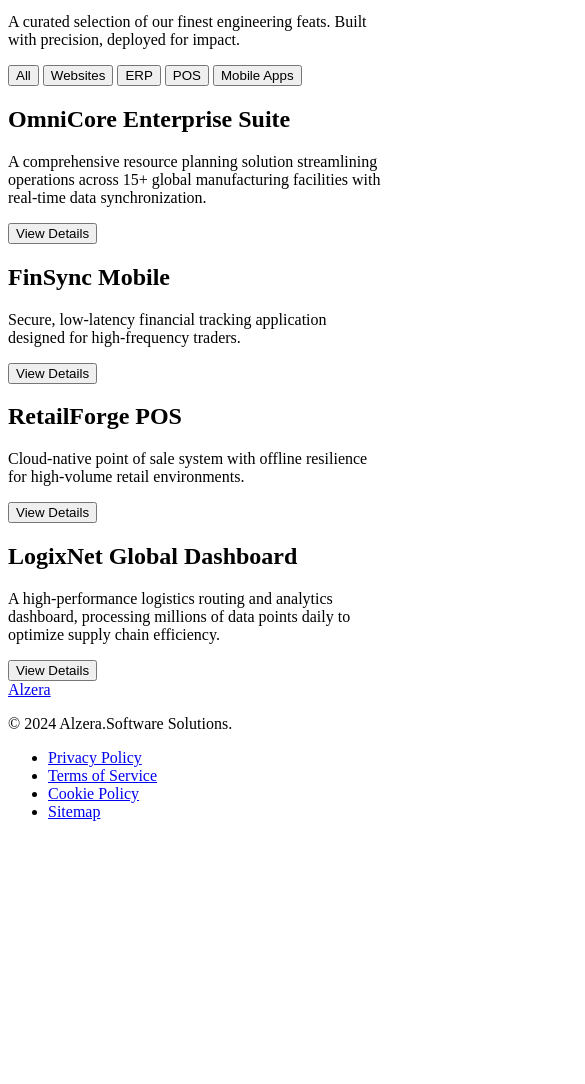
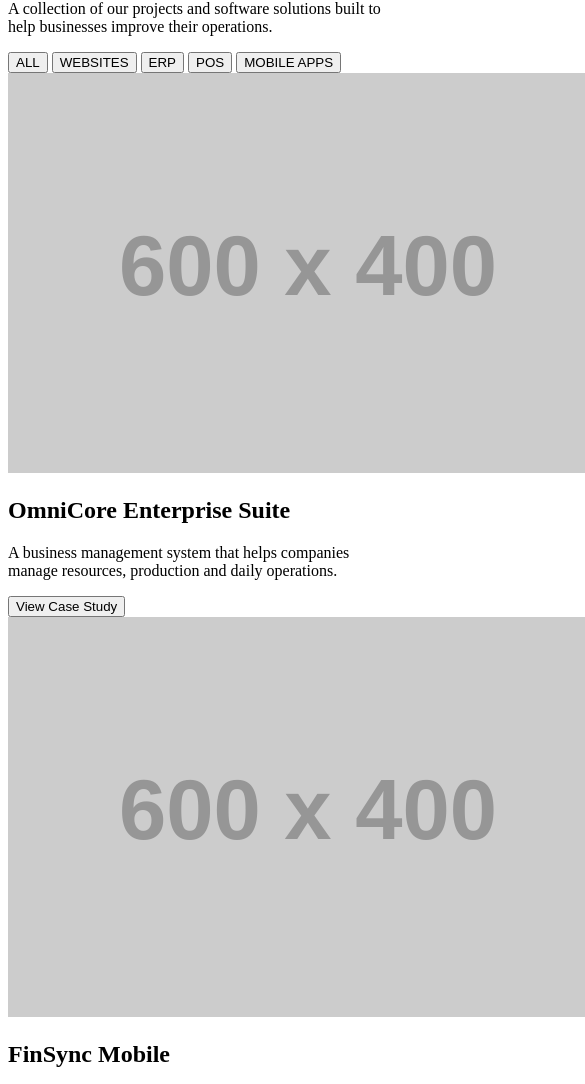
Before and after one commit to nathanzerfu-B/Company-Profile-Website, a plain HTML site: page Portfolio.html in a window 390 px wide. Shown: the part 233-1317 px from the top of the page, 585 px wide, since content can reach past the window. Before the commit the page ends 1070 px from the top, so only its background shows below. Drawn offline with Linux system fonts and the light colour scheme; placeholder pictures from the web are drawn by us.

Commit message:
Update Portfolio page

```diff
--- a/Portfolio.html
+++ b/Portfolio.html
@@ -1,16 +1,13 @@
-<doctype html="">
+<!doctype html>
 <html>
   <head>
-   <title>
-    Alzera Software Solutions
-   </title>
+    <title>Alzera Software Solutions</title>
   </head>
+
   <body>
-   <!-- NavBar -->
     <nav>
-    <a href="Home.html">
-     ALZERA
-    </a>
+      <a href="Home.html">ALZERA</a>
+
       <ul>
         <li><a href="index.html">Home</a></li>
         <li><a href="Portfolio.html">Portfolio</a></li>
@@ -18,125 +15,112 @@
         <li><a href="About.html">About</a></li>
         <li><a href="Contact.html">Contact</a></li>
       </ul>
+
       <a href="Contact.html">GET A QUOTE</a>
     </nav>
-   <!-- Main Content Canvas -->
-   <main>
-    <!-- Header Section -->
-    <header>
+
     <div>
-      <h1>
-       Featured
-       <span>
-        Work
-       </span>
-      </h1>
+      <section>
+        <h1>Featured <span>Work</span></h1>
+
         <p>
-       A curated selection of our finest engineering feats. Built with precision, deployed for impact.
+          A collection of our projects and software solutions built to help
+          businesses improve their operations.
         </p>
+
+        <div>
+          <button>ALL</button>
+          <button>WEBSITES</button>
+          <button>ERP</button>
+          <button>POS</button>
+          <button>MOBILE APPS</button>
         </div>
-     <!-- Filters -->
-     <div>
-      <button>
-       All
-      </button>
-      <button>
-       Websites
-      </button>
-      <button>
-       ERP
-      </button>
-      <button>
-       POS
-      </button>
-      <button>
-       Mobile Apps
-      </button>
+      </section>
+
+      <div class="projects">
+        <div class="project">
+          <img src="https://via.placeholder.com/600x400" alt="Project Image" />
+
+          <h2>OmniCore Enterprise Suite</h2>
+
+          <p>
+            A business management system that helps companies manage resources,
+            production and daily operations.
+          </p>
+
+          <button>View Case Study</button>
         </div>
-    </header>
-       <h2>
-        OmniCore Enterprise Suite
-       </h2>
+
+        <div class="project">
+          <img src="https://via.placeholder.com/600x400" alt="Project Image" />
+
+          <h2>FinSync Mobile</h2>
+
           <p>
-        A comprehensive resource planning solution streamlining operations across 15+ global manufacturing facilities with real-time data synchronization.
+            A mobile application designed for financial tracking and information
+            management.
           </p>
-       <div>
-        <button>
-         View Details
-        </button>
+
+          <button>View Project</button>
+        </div>
+
+        <div class="project">
+          <img src="https://via.placeholder.com/600x400" alt="Project Image" />
+
+          <h2>RetailForge POS</h2>
+
+          <p>
+            A point of sale system created for shops and businesses to manage
+            sales and inventory.
+          </p>
+
+          <button>View Details</button>
+        </div>
+
+        <div class="project">
+          <img src="https://via.placeholder.com/600x400" alt="Project Image" />
+
+          <h2>LogixNet Global Dashboard</h2>
+
+          <p>
+            A dashboard system that provides reports, analytics and business
+            information.
+          </p>
+
+          <button>View Details</button>
         </div>
       </div>
-     </article>
-       <h2>
-        FinSync Mobile
-       </h2>
-       <p>
-        Secure, low-latency financial tracking application designed for high-frequency traders.
-       </p>
+    </div>
+
+    <footer>
       <div>
-        <button>
-         View Details
-        </button>
+        <div>
+          <h3>CONNECT</h3>
+
+          <p>hello@alzera.com</p>
+
+          <p>Addis Ababa, Ethiopia</p>
         </div>
       </div>
-       <h2>
-        RetailForge POS
-       </h2>
-       <p>
-        Cloud-native point of sale system with offline resilience for high-volume retail environments.
-       </p>
+
       <div>
-        <button>
-         View Details
-        </button>
-       </div>
-      </div>
-       <h2>
-        LogixNet Global Dashboard
-       </h2>
-       <p>
-        A high-performance logistics routing and analytics dashboard, processing millions of data points daily to optimize supply chain efficiency.
-       </p>
-       <div>
-        <button>
-         View Details
-        </button>
-       </div>
-      </div>
-     </article>
-    </div>
-   </main>
-   <!-- Footer -->
-   <footer>
-    <div>
-       <a href="#">
-        Alzera
-       </a>
-       <p>
-        © 2024 Alzera.Software Solutions.
-       </p>
-     </div>
-     <!-- Links -->
+        <p>© 2024 Alzera.Software Solutions.</p>
+
         <ul>
           <li>
-       <a href="#">
-        Privacy Policy
-       </a>
+            <a href="#"> Privacy Policy </a>
           </li>
+
           <li>
-       <a href="#">
-        Terms of Service
-       </a>
+            <a href="#"> Terms of Service </a>
           </li>
+
           <li>
-       <a href="#">
-        Cookie Policy
-       </a>
+            <a href="#"> Cookie Policy </a>
           </li>
+
           <li>
-       <a href="#">
-        Sitemap
-       </a>
+            <a href="#"> Sitemap </a>
           </li>
         </ul>
       </div>
```
Lines whose indentation alone changed are shown as unchanged.
